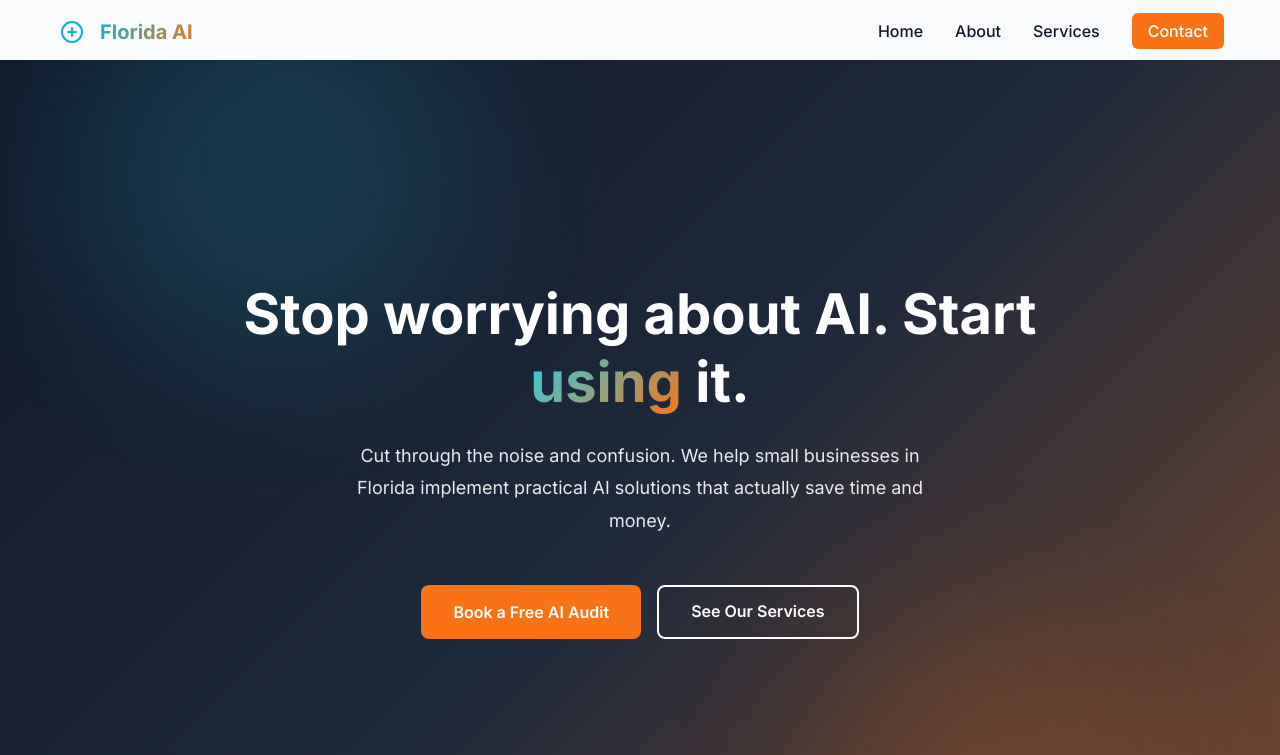
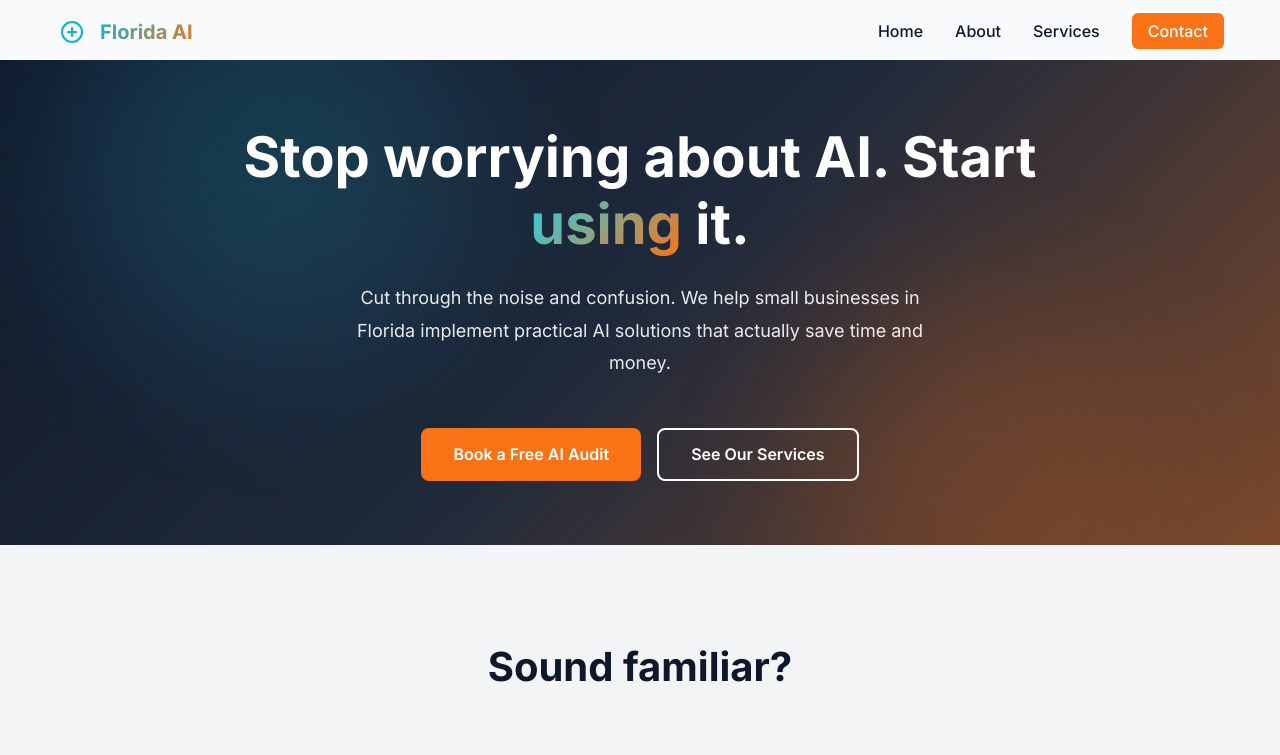
Before and after one commit to georgebrisco/homelab-infra, a React (Vite) app in the folder florida-ai-site/: page / in a window 1280 px wide. Shown: the top 755 px of the page. Built offline with nearby package versions, Linux system fonts and the light colour scheme.

Commit message:
Reduce hero height on all pages — was much too tall vertically
Home hero: 100vh → 60vh, padding 6rem → 4rem
About/Services/Contact heroes: remove fixed min-height, padding 6rem → 3rem

```diff
--- a/florida-ai-site/src/App.css
+++ b/florida-ai-site/src/App.css
@@ -214,11 +214,11 @@
 /* Hero Section */
 .hero {
   position: relative;
-  min-height: 100vh;
+  min-height: 60vh;
   display: flex;
   align-items: center;
   justify-content: center;
-  padding: var(--spacing-24) var(--spacing-4);
+  padding: var(--spacing-16) var(--spacing-4);
   overflow: hidden;
   background: linear-gradient(135deg, #06b6d4 0%, #0f172a 40%, #1e293b 60%, #f97316 100%);
   background-size: 300% 300%;
@@ -620,11 +620,10 @@
 
 /* About Page */
 .about-hero {
-  padding: var(--spacing-24) var(--spacing-4);
+  padding: var(--spacing-12) var(--spacing-4);
   background: linear-gradient(135deg, var(--color-primary), var(--color-primary-light));
   color: white;
   text-align: center;
-  min-height: 50vh;
   display: flex;
   flex-direction: column;
   justify-content: center;
@@ -746,11 +745,10 @@
 
 /* Services Page */
 .services-hero {
-  padding: var(--spacing-24) var(--spacing-4);
+  padding: var(--spacing-12) var(--spacing-4);
   background: linear-gradient(135deg, var(--color-primary), var(--color-primary-light));
   color: white;
   text-align: center;
-  min-height: 40vh;
   display: flex;
   flex-direction: column;
   justify-content: center;
@@ -822,11 +820,10 @@
 
 /* Contact Page */
 .contact-hero {
-  padding: var(--spacing-24) var(--spacing-4);
+  padding: var(--spacing-12) var(--spacing-4);
   background: linear-gradient(135deg, var(--color-primary), var(--color-primary-light));
   color: white;
   text-align: center;
-  min-height: 30vh;
   display: flex;
   flex-direction: column;
   justify-content: center;
```
